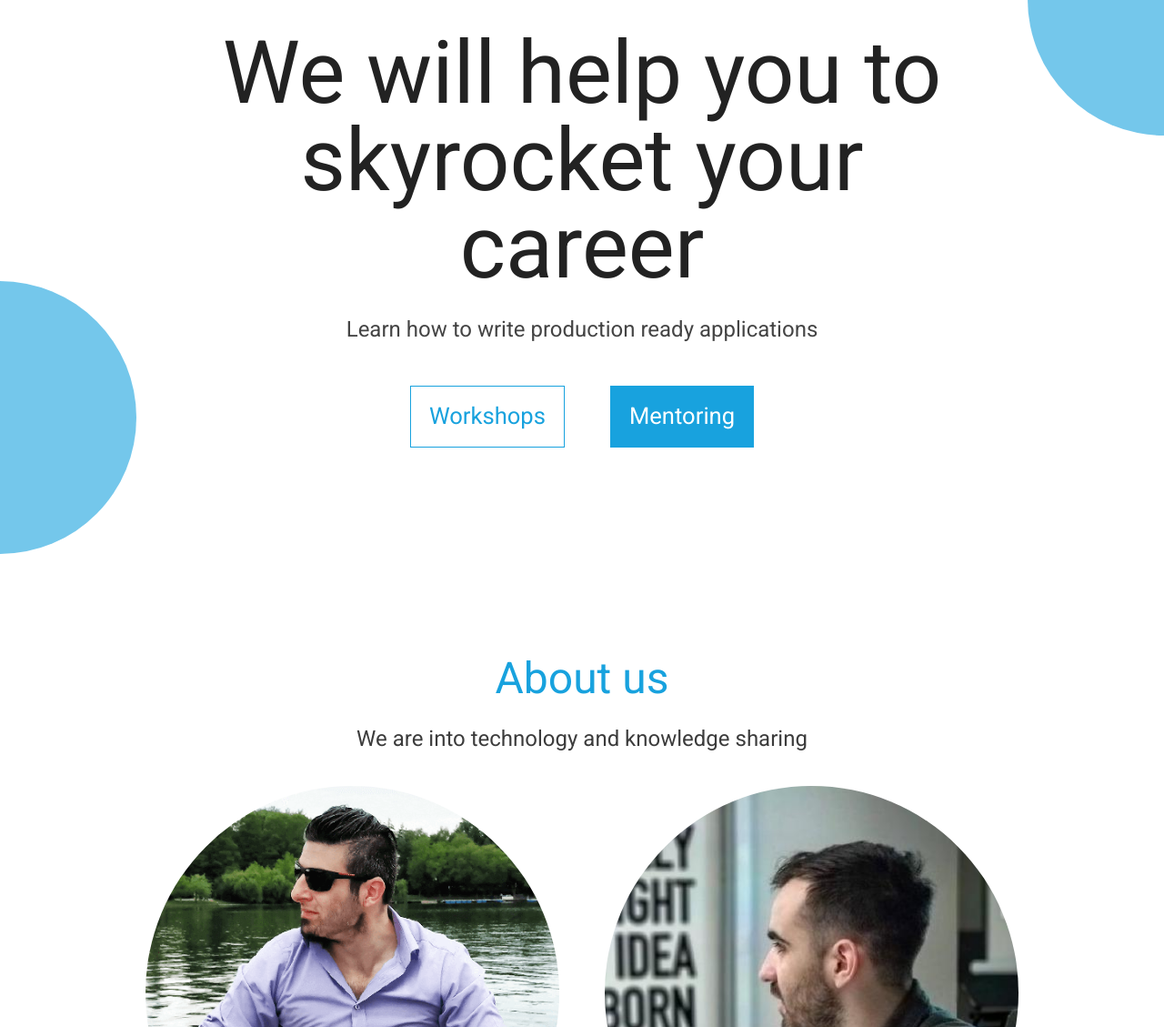
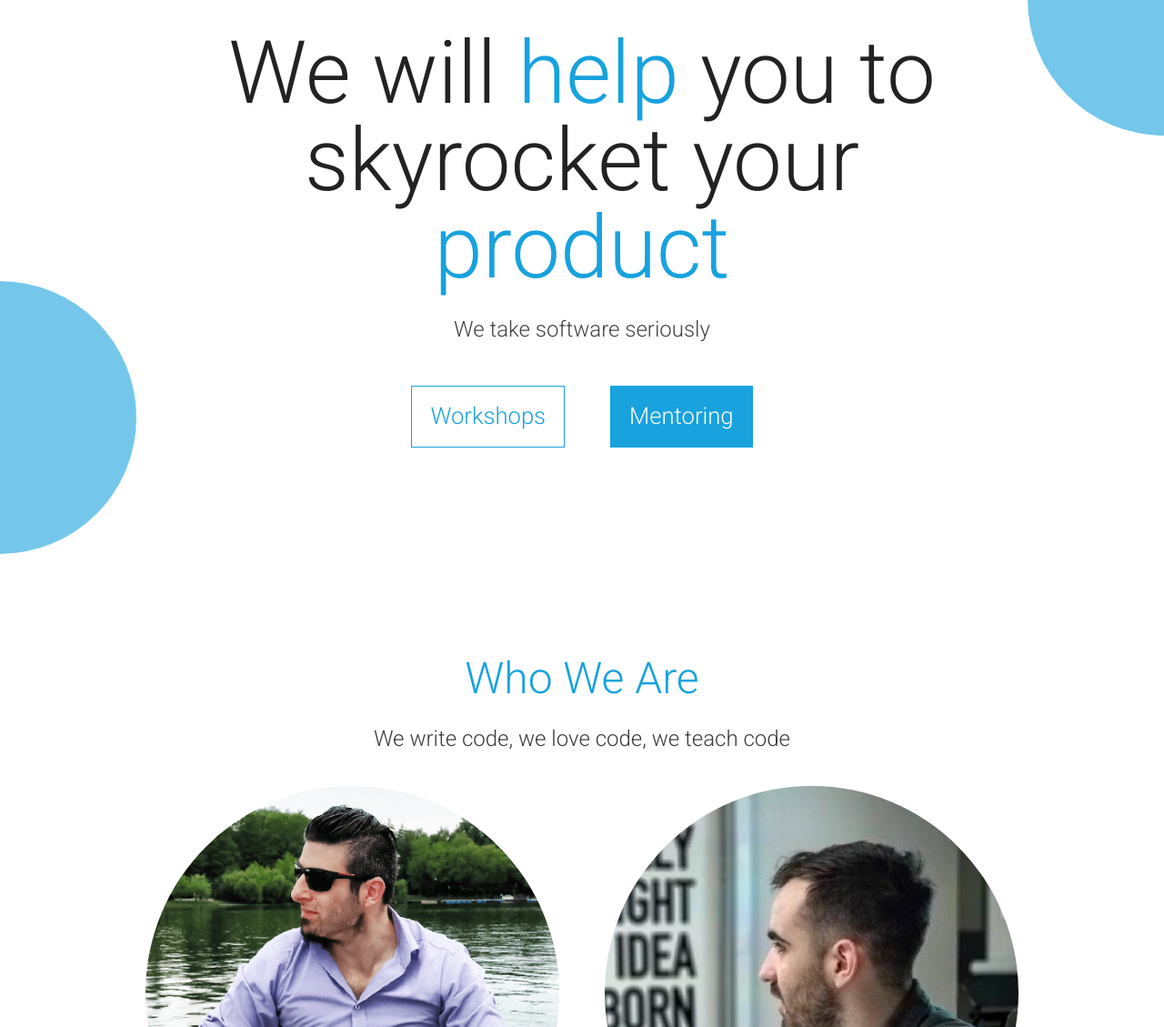
Before and after one commit to SocialNerdsGR/site, a Gatsby site: page / in a window 1280 px wide. Shown: the part 211-1340 px from the top of the page at 91% size. Built offline with nearby package versions, Linux system fonts and the light colour scheme; Gatsby itself is replaced by a stand-in of ours.

Commit message:
Updated content

```diff
--- a/src/content/nerds/thanosk.md
+++ b/src/content/nerds/thanosk.md
@@ -1,6 +1,6 @@
 ---
 link: "https://github.com/tkorakas"
-stack: "React, JavaScript"
+name: "Thanos Korakas"
 image: "TK.jpeg"
 order: 2
 type: nerds
--- a/src/content/nerds/thanosn.md
+++ b/src/content/nerds/thanosn.md
@@ -1,6 +1,6 @@
 ---
 link: "https://github.com/matrixlord"
-stack: "Machine learning, Docker"
+name: "Thanos Nokas"
 image: "TN.png"
 order: 1
 type: nerds
--- a/src/pages/index.js
+++ b/src/pages/index.js
@@ -16,8 +16,10 @@
       <div className="circle bottom" />
 
       <div className={`intro flex`}>
-        <h1>We will help you to skyrocket your career</h1>
-        <h2>Learn how to write production ready applications</h2>
+        <h1>
+          We will <span>help</span> you to skyrocket your <span>product</span>
+        </h1>
+        <h2>We take software seriously</h2>
         <div className="actions">
           <a className={`workshops`} href="#training">
             Workshops
--- a/src/sections/nerds.js
+++ b/src/sections/nerds.js
@@ -16,7 +16,7 @@
             id
             frontmatter {
               link
-              stack
+              name
               image {
                 childImageSharp {
                   fluid(maxWidth: 250, maxHeight: 250, quality: 80) {
@@ -33,8 +33,8 @@
 
   return (
     <Section
-      title={`About us`}
-      description={`We are into technology and knowledge sharing`}
+      title={`Who We Are`}
+      description={`We write code, we love code, we teach code`}
       id={`nerds`}
     >
       <div className={`nerds`}>
@@ -53,7 +53,7 @@
               />
             </div>
             <span className={`overlay`}>
-              <span className={`text`}>{item.node.frontmatter.stack}</span>
+              <span className={`text`}>{item.node.frontmatter.name}</span>
             </span>
           </a>
         ))}
--- a/src/theme/layout.scss
+++ b/src/theme/layout.scss
@@ -1,13 +1,13 @@
-@import url('https://fonts.googleapis.com/css?family=Roboto&display=swap&subset=greek-ext');
+@import url("https://fonts.googleapis.com/css2?family=Roboto:wght@300&display=swap");
 
 // Generic styles.
-@import 'reset';
-@import 'variables';
-@import 'mixins';
+@import "reset";
+@import "variables";
+@import "mixins";
 
 // Pages and components.
-@import 'navigation';
-@import 'page';
+@import "navigation";
+@import "page";
 
 // Must load media queries last.
-@import 'media-queries';
+@import "media-queries";
--- a/src/theme/page.scss
+++ b/src/theme/page.scss
@@ -35,12 +35,21 @@
     font-size: 6rem;
     max-width: 850px;
     color: $grey;
-    font-weight: 300;
   }
   h2 {
     font-size: 1.5rem;
     margin-top: 30px;
     color: $black;
+    span {
+      font-size: 1.6rem;
+    }
+  }
+  h1,
+  h2 {
+    font-weight: 400;
+    span {
+      color: $blue;
+    }
   }
 
   .actions {
```
Also changed, not shown: src/sections/videos.js (+7 -2 lines), 1 other file.
